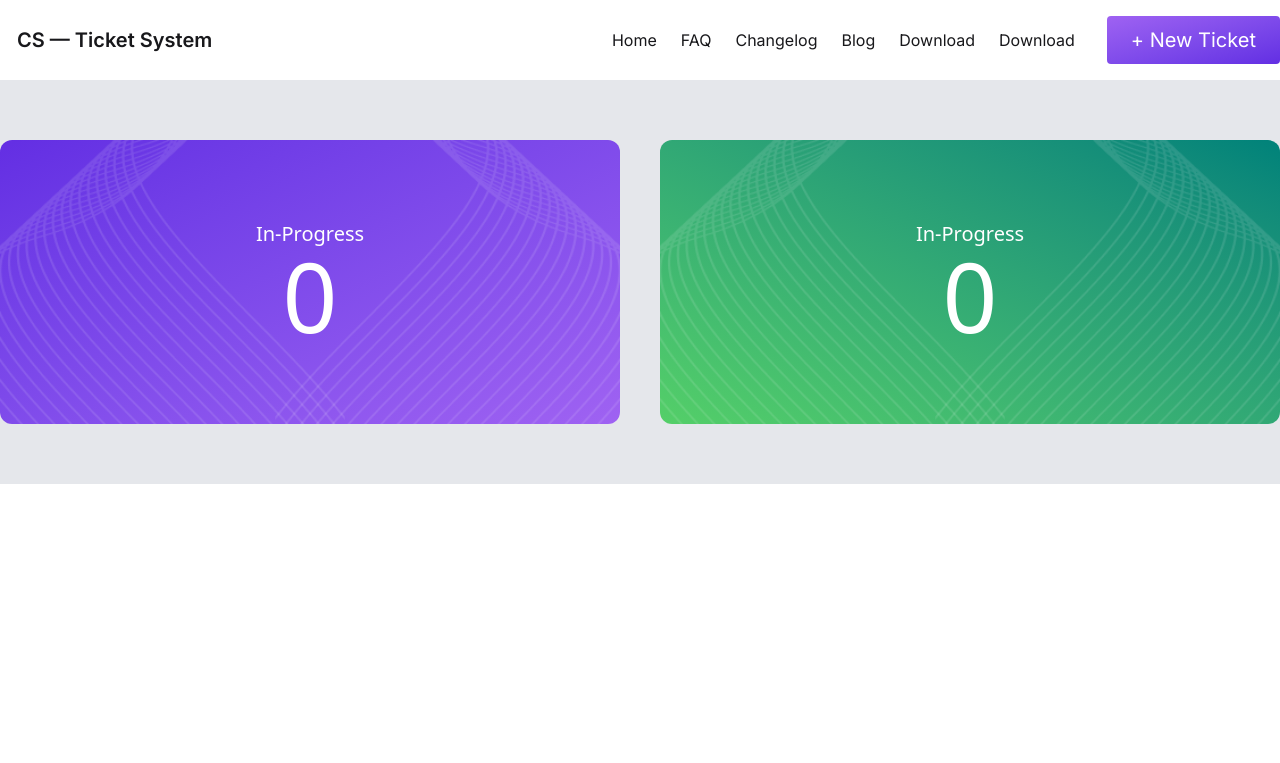
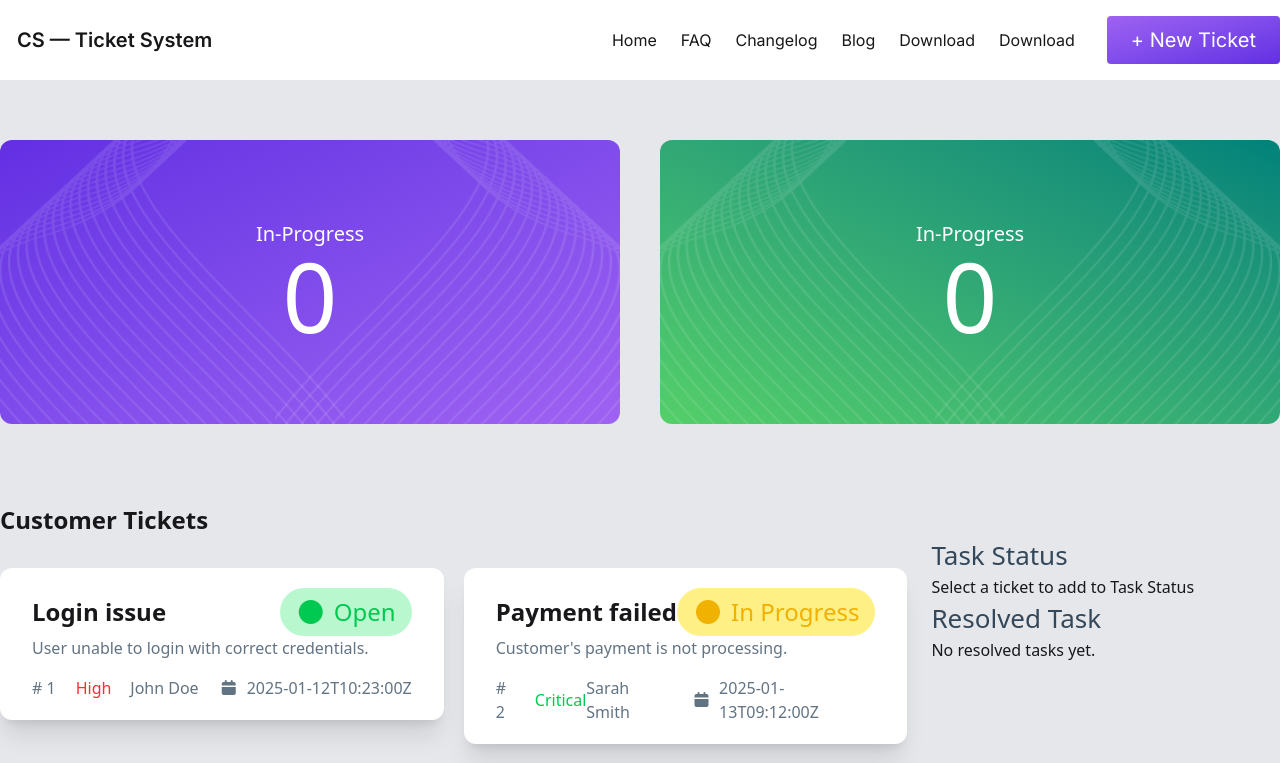
Before and after one commit to faysil-amin/customer-support, a React (Vite) app: page / in a window 1280 px wide. Shown: the top 763 px of the page. Built offline with nearby package versions, Linux system fonts and the light colour scheme; a web font is replaced by a local one.

Commit message:
max functionality done

```diff
--- a/index.html
+++ b/index.html
@@ -1,10 +1,17 @@
-<!doctype html>
+<!DOCTYPE html>
 <html lang="en">
   <head>
     <meta charset="UTF-8" />
     <link rel="icon" type="image/svg+xml" href="/vite.svg" />
     <meta name="viewport" content="width=device-width, initial-scale=1.0" />
     <title>customer-support</title>
+    <link
+      rel="stylesheet"
+      href="https://cdnjs.cloudflare.com/ajax/libs/font-awesome/7.0.1/css/all.min.css"
+      integrity="sha512-2SwdPD6INVrV/lHTZbO2nodKhrnDdJK9/kg2XD1r9uGqPo1cUbujc+IYdlYdEErWNu69gVcYgdxlmVmzTWnetw=="
+      crossorigin="anonymous"
+      referrerpolicy="no-referrer"
+    />
   </head>
   <body>
     <div id="root"></div>
--- a/src/App.jsx
+++ b/src/App.jsx
@@ -4,13 +4,39 @@ import Navbar from "./Conastractor/Navbar/Navbar";
 import CoundBoxs from "./Conastractor/CoundBoxs/CoundBoxs";
 import BackgroundColor from "./Conastractor/BackgroundColor/BackgroundColor";
 import Containbox from "./Conastractor/Containbox/Containbox";
+import { Suspense, useState } from "react";
+const customerApi = async () => {
+  const api = await fetch("Customer.json");
+  return api.json();
+};
+const customer = customerApi();
+
 function App() {
+  const [api, setApi] = useState(customer);
+  const [reachiv, setReachiv] = useState([]);
+  const [resolve, setResolve] = useState([]);
+
   return (
     <>
       <Navbar></Navbar>
       <BackgroundColor>
-        <CoundBoxs></CoundBoxs>
-        <Containbox></Containbox>
+        <CoundBoxs reachiv={reachiv} resolve={resolve}></CoundBoxs>
+        <Suspense
+          fallback={
+            <div className="flex items-center justify-center">
+              <span className="loading loading-dots loading-xl"></span>
+            </div>
+          }
+        >
+          <Containbox
+            api={api}
+            reachiv={reachiv}
+            setReachiv={setReachiv}
+            setApi={setApi}
+            resolve={resolve}
+            setResolve={setResolve}
+          ></Containbox>
+        </Suspense>
       </BackgroundColor>
       <ToastContainer />
     </>
--- a/src/Conastractor/BackgroundColor/BackgroundColor.jsx
+++ b/src/Conastractor/BackgroundColor/BackgroundColor.jsx
@@ -1,7 +1,7 @@
 import React from "react";
 
 const BackgroundColor = ({ children }) => {
-  return <div className="bg-[#E5E7EB]">{children}</div>;
+  return <div className="bg-[#E5E7EB] pb-10">{children}</div>;
 };
 
 export default BackgroundColor;
--- /dev/null
+++ b/src/Conastractor/Carts/Carts.jsx
@@ -0,0 +1,60 @@
+import React from "react";
+import { toast } from "react-toastify";
+
+const Carts = ({ res, setReachiv, reachiv }) => {
+  const handleClick = (res) => {
+    setReachiv([...reachiv, res]);
+  };
+  return (
+    <div
+      onClick={() => {
+        handleClick(res);
+        toast(`Card Selected`);
+      }}
+    >
+      <div className="bg-white shadow-xl px-8 py-5 rounded-xl">
+        <div>
+          <div className="flex items-center justify-between text-2xl">
+            <h1 className="font-semibold">{res.title}</h1>
+            <div
+              className={`px-4 py-2 rounded-4xl text-green-50 ${
+                res.status === "Open"
+                  ? "bg-[#b9f8cf]  text-green-500"
+                  : res.status === "In Progress"
+                  ? "bg-yellow-200 text-yellow-500"
+                  : "bg-red-200 text-red-500"
+              } flex items-center`}
+            >
+              <i class="fa-solid fa-circle"></i>
+              <p className="ml-2">{res.status}</p>
+            </div>
+          </div>
+          <p className="text-[#627382] text-base">{res.description}</p>
+          <div className="text-[#627382] text-base flex items-center justify-between mt-4">
+            <div className="flex items-center ">
+              <p># {res.id}</p>
+              <p
+                className={`ml-5 ${
+                  res.priority === "High"
+                    ? "text-red-500"
+                    : res.priority === "Medium"
+                    ? "text-yellow-400"
+                    : "text-green-500"
+                }`}
+              >
+                {res.priority}
+              </p>
+            </div>
+            <div className="flex items-center ">
+              <p className="mr-5">{res.customer}</p>
+              <i class="fa-solid fa-calendar"></i>
+              <p className="ml-2">{res.createdAt}</p>
+            </div>
+          </div>
+        </div>
+      </div>
+    </div>
+  );
+};
+
+export default Carts;
--- a/src/Conastractor/Containbox/Containbox.jsx
+++ b/src/Conastractor/Containbox/Containbox.jsx
@@ -1,7 +1,57 @@
-import React from "react";
+import React, { use, useState } from "react";
+import Container from "../Container/Container";
+import Carts from "../Carts/Carts";
+import Textstates from "../Textstates/Textstates";
+import Resolve from "../Resolve/Resolve";
 
-const Containbox = () => {
-  return <div></div>;
+const Containbox = ({
+  api,
+  setApi,
+  reachiv,
+  setReachiv,
+  resolve,
+  setResolve,
+}) => {
+  const customerJson = use(api);
+  console.log(resolve);
+
+  const dataFunction = (p) => {
+    const taskRemove = reachiv.filter((res) => res.id !== p.id);
+    const resolveTask = customerJson.filter((res) => res.id === p.id);
+    setResolve(resolveTask);
+    setReachiv(taskRemove);
+  };
+  return (
+    <div className="py-5">
+      <Container>
+        <div>
+          <h1 className="text-2xl font-bold">Customer Tickets</h1>
+          <div className="grid md:grid-cols-7 md:gap-6">
+            <div className="mt-8 grid md:grid-cols-2 gap-5 md:col-span-5">
+              {/* cart */}
+
+              {customerJson.map((res) => (
+                <Carts
+                  key={res.id}
+                  res={res}
+                  reachiv={reachiv}
+                  setReachiv={setReachiv}
+                ></Carts>
+              ))}
+            </div>
+            {/* sms container */}
+            <div className="rounded-xl col-span-2">
+              <Textstates
+                reachiv={reachiv}
+                dataFunction={dataFunction}
+              ></Textstates>
+              <Resolve resolve={resolve}></Resolve>
+            </div>
+          </div>
+        </div>
+      </Container>
+    </div>
+  );
 };
 
 export default Containbox;
--- a/src/Conastractor/CoundBoxs/CoundBoxs.jsx
+++ b/src/Conastractor/CoundBoxs/CoundBoxs.jsx
@@ -1,6 +1,6 @@
 import React from "react";
 import Container from "../Container/Container";
-const CoundBoxs = () => {
+const CoundBoxs = ({ reachiv, resolve }) => {
   return (
     <div>
       <Container>
@@ -8,13 +8,13 @@ const CoundBoxs = () => {
           <div className="bg-linear-to-tl from-[#9F62F2] to-[#632EE3] rounded-xl ">
             <div className="flex flex-col items-center justify-center py-20 countbox-bg1">
               <p className="text-white text-xl">In-Progress</p>
-              <h1 className="text-8xl text-white">0</h1>
+              <h1 className="text-8xl text-white">{reachiv.length}</h1>
             </div>
           </div>
           <div className="bg-linear-to-bl from-[#00827A] to-[#54CF68]  rounded-xl">
             <div className="flex flex-col items-center justify-center py-20 countbox-bg1">
               <p className="text-white text-xl">In-Progress</p>
-              <h1 className="text-8xl text-white">0</h1>
+              <h1 className="text-8xl text-white">{resolve.length}</h1>
             </div>
           </div>
         </div>
--- /dev/null
+++ b/src/Conastractor/Resolve/Resolve.jsx
@@ -0,0 +1,19 @@
+import React from "react";
+import Resolvecard from "../Resolvecard/Resolvecard";
+
+const Resolve = ({ resolve }) => {
+  return (
+    <div>
+      <h1 className="mt-10 md:mt-0 font-medium text-[#34485a] text-[26px]">
+        Resolved Task
+      </h1>
+      {resolve.length === 0 ? (
+        <h1>No resolved tasks yet.</h1>
+      ) : (
+        resolve.map((res) => <Resolvecard res={res}></Resolvecard>)
+      )}
+    </div>
+  );
+};
+
+export default Resolve;
--- /dev/null
+++ b/src/Conastractor/Resolvecard/Resolvecard.jsx
@@ -0,0 +1,11 @@
+import React from "react";
+
+const Resolvecard = ({ res }) => {
+  return (
+    <div className=" mt-3 bg-white shadow-xl rounded-xl px-4 py-7 ">
+      <h1 className="text-[22px] font-medium">{res.title}</h1>
+    </div>
+  );
+};
+
+export default Resolvecard;
--- /dev/null
+++ b/src/Conastractor/StatasCarts/StatasCarts.jsx
@@ -0,0 +1,24 @@
+import React from "react";
+
+const StatasCarts = ({ res, dataFunction }) => {
+  const handleClick = (removecart) => {
+    dataFunction(removecart);
+  };
+  return (
+    <div>
+      <div className=" mt-3 bg-white shadow-xl rounded-xl px-4 py-7 flex flex-col items-center justify-center">
+        <h1 className="text-[22px] font-medium">{res.title}</h1>
+        <button
+          onClick={() => {
+            handleClick(res);
+          }}
+          className="py-3 bg-[#02A53B] rounded-xl w-full mt-2 text-white text-xl"
+        >
+          Complete
+        </button>
+      </div>
+    </div>
+  );
+};
+
+export default StatasCarts;
--- /dev/null
+++ b/src/Conastractor/Textstates/Textstates.jsx
@@ -0,0 +1,25 @@
+import React from "react";
+import StatasCarts from "../StatasCarts/StatasCarts";
+
+const Textstates = ({ reachiv, dataFunction }) => {
+  return (
+    <div>
+      <h1 className="mt-10 md:mt-0 font-medium text-[#34485a] text-[26px]">
+        Task Status
+      </h1>
+      {reachiv.length === 0 ? (
+        <h1>Select a ticket to add to Task Status</h1>
+      ) : (
+        reachiv.map((res) => (
+          <StatasCarts
+            key={res.id}
+            res={res}
+            dataFunction={dataFunction}
+          ></StatasCarts>
+        ))
+      )}
+    </div>
+  );
+};
+
+export default Textstates;
```
